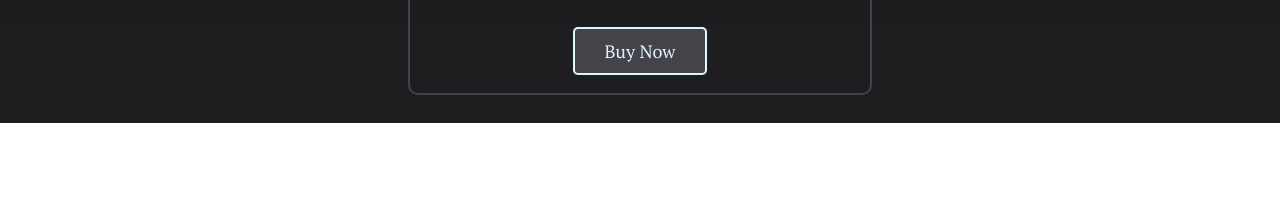
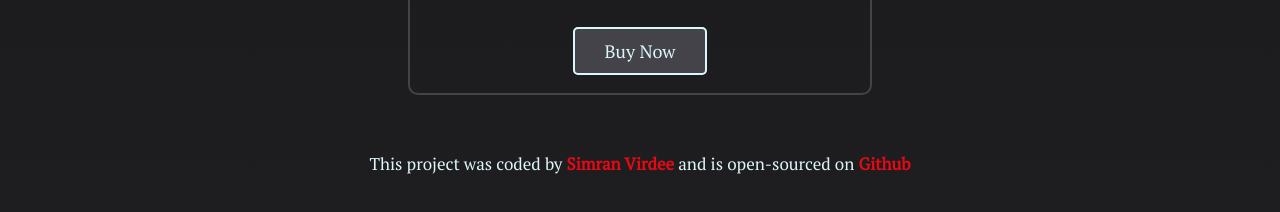
Before and after one commit to simv96/TV-Landingpage-challenge, a plain HTML site: page index.html in a window 1280 px wide. Shown: the part 3728-3940 px from the top of the page. Before the commit the page ends 3851 px from the top, so only its background shows below. Drawn offline with Linux system fonts and the light colour scheme.

Commit message:
Updated bio footer

```diff
--- a/index.html
+++ b/index.html
@@ -30,6 +30,17 @@
         font-weight: 800;
         text-align: center;
         margin-top: 80px;
+      }
+      footer {
+        text-align: center;
+        display: block;
+        padding: 20px;
+        font-size: 17px;
+      }
+      footer a {
+        text-decoration: none;
+        font-weight: bold;
+        color: #e50914;
       }
       .program-synopsis {
         text-align: center;
@@ -426,6 +437,18 @@
           </div>
         </div>
       </div>
+      <footer>
+        <p>
+          This project was coded by
+          <a href="https://github.com/simv96" target="_blank">Simran Virdee</a>
+          and is open-sourced on
+          <a
+            href="https://github.com/simv96/TV-Landingpage-challenge"
+            target="_blank"
+            >Github</a
+          >
+        </p>
+      </footer>
     </div>
     <script>
       function turnDarkTheme() {
```
